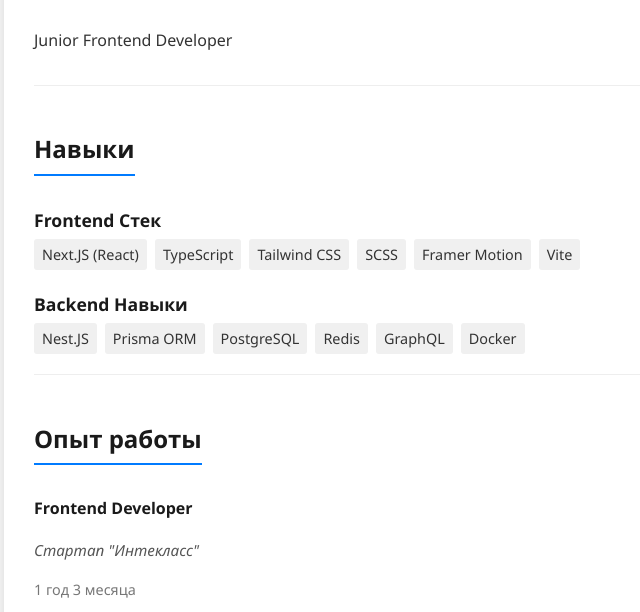
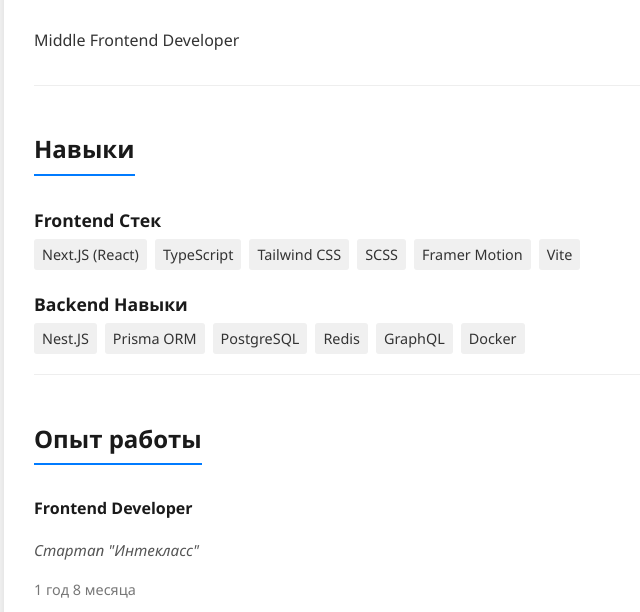
Before and after one commit to SecondSocks/resume, a plain HTML site: page index.html in a window 1280 px wide. Shown: the part 312-924 px from the top of the page, 206-846 px from the left. Drawn offline with Linux system fonts and the light colour scheme.

Commit message:
Update job position and experience duration

```diff
--- a/index.html
+++ b/index.html
@@ -237,7 +237,7 @@
 
         <section>
             <h2>Позиция</h2>
-            <p>Junior Frontend Developer</p>
+            <p>Middle Frontend Developer</p>
         </section>
 
         <section>
@@ -267,7 +267,7 @@
             <div class="experience-item">
                 <p class="job-title">Frontend Developer</p>
                 <p class="company-name">Стартап "Интекласс"</p>
-                <p class="duration">1 год 3 месяца</p>
+                <p class="duration">1 год 8 месяца</p>
                 <ul>
                     <li>Разработка и поддержка пользовательских интерфейсов.</li>
                     <li>Взаимодействие с командой бэкенда для интеграции API.</li>
```
